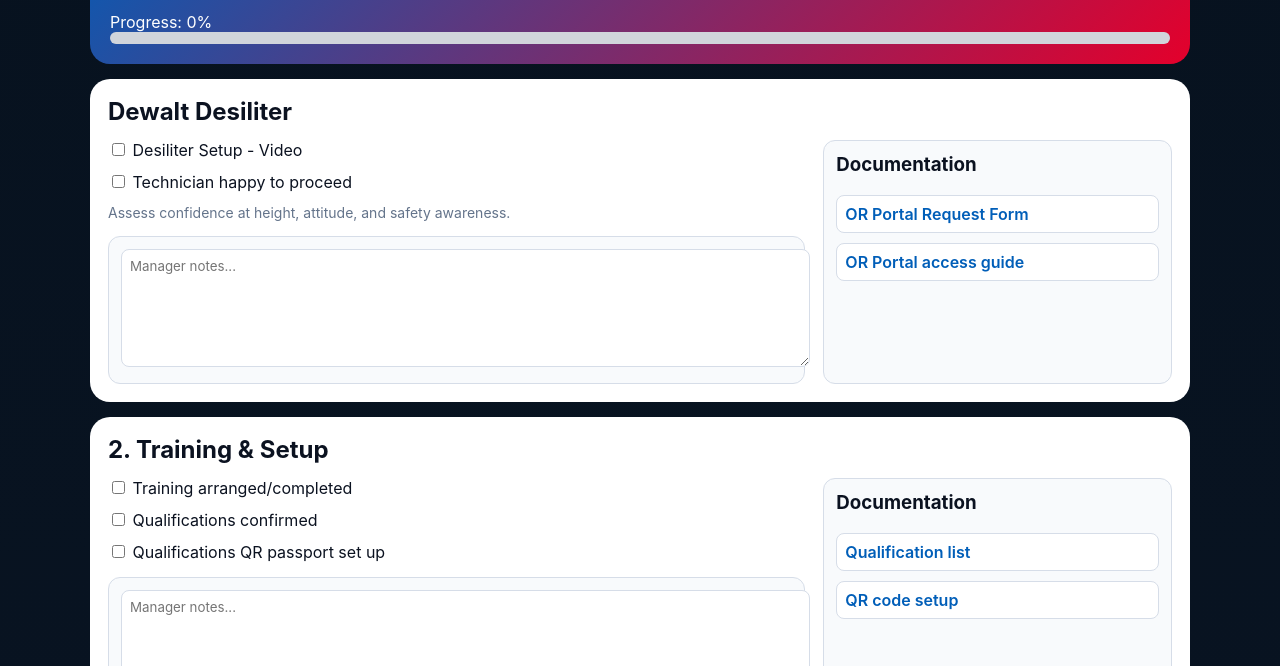
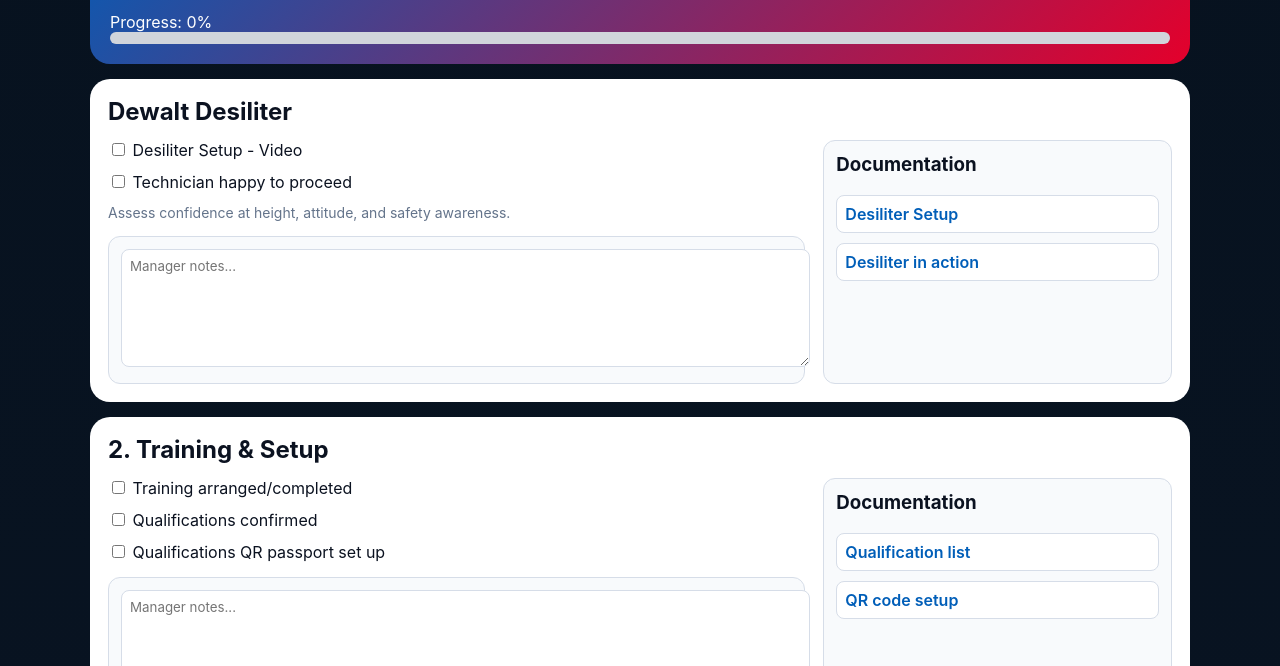
Before and after one commit to lukedede10/Civils-Avoidance, a plain HTML site: page index.html in a window 1280 px wide. Shown: the part 134-800 px from the top of the page. Drawn offline with Linux system fonts and the light colour scheme.

Commit message:
Update index.html

```diff
--- a/index.html
+++ b/index.html
@@ -233,8 +233,8 @@
 <div class="doc-box">
 <h3>Documentation</h3>
 <ul class="doc-links">
-  <li><a href="https://virginmediauk.sharepoint.com/:w:/r/sites/CONCentralandWalesRegionFieldManagers/_layouts/15/Doc.aspx?sourcedoc=%7B2049F9B5-9229-487B-98FD-B03EA5947442%7D&file=OR%20Portal%20-%20Duct%20and%20Pole%20Map%20tool%20request%20form%20and%20training%20approval.docx&action=default&mobileredirect=true"> OR Portal Request Form</a></li>
-<li><a href="#">OR Portal access guide</a></li>
+  <li><a href="#"> Desiliter Setup</a></li>
+<li><a href="#">Desiliter in action</a></li>
 </ul>
 </div>
 
```
